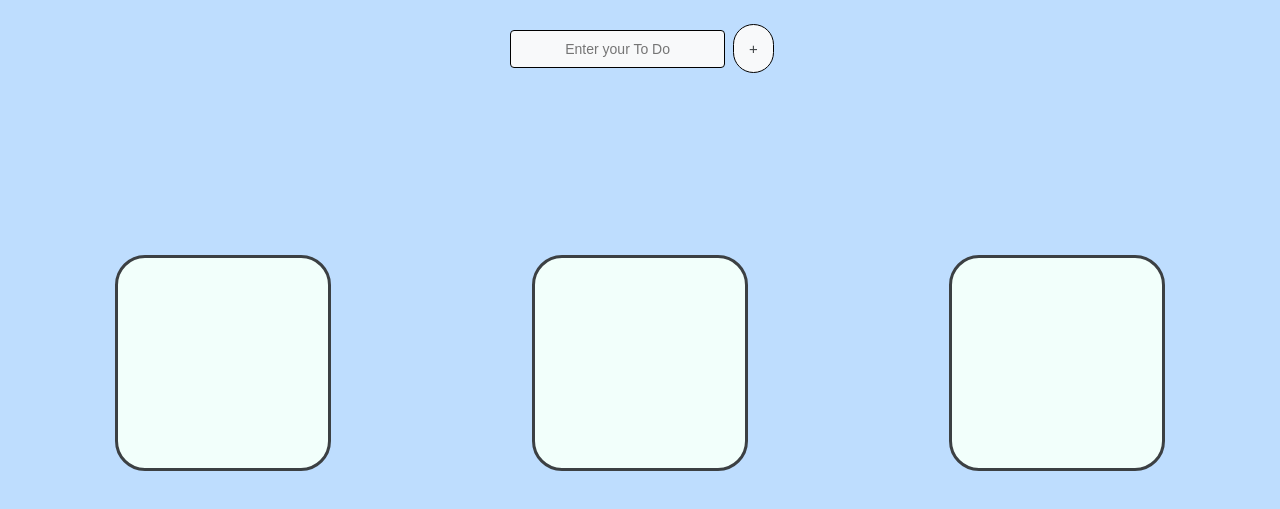
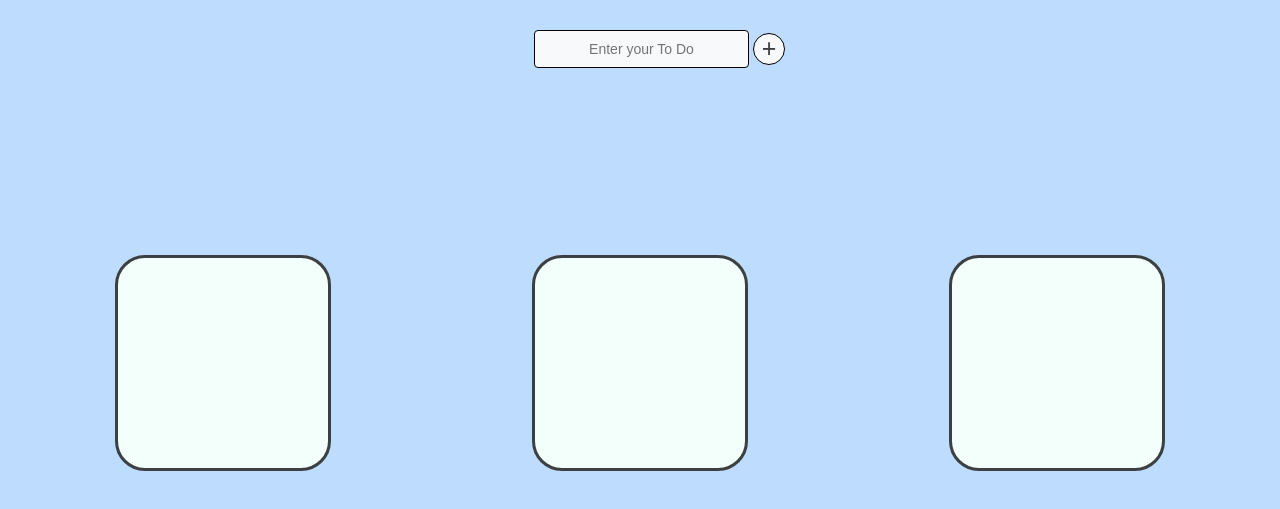
Before and after one commit to FriedrichtenHagen/todo-List, a plain HTML site: page index.html in a window 1280 px wide. Shown: the part 81-590 px from the top of the page. Drawn offline with Linux system fonts and the light colour scheme.

Commit message:
Update CSS

```diff
--- a/style.css
+++ b/style.css
@@ -12,6 +12,11 @@ body{
     background-color: #beddfe;
     margin: 0px;
 }
+.inputAndButton{
+    padding-left: 35px;
+    display: flex;
+    align-items: center;
+}
 input{
     min-height: 30px;
 }
@@ -21,16 +26,21 @@ button{
     border-radius: 100px;
     color: #3c4043;
     font-family: arial,sans-serif;
-    font-size: 15px;
+    font-size: 25px;
     padding: 15px;
     cursor: pointer;
+    width: 10px;
+    height: 10px;
+    display: flex;
+    justify-content: center;
+    align-items: center;
 }
 .content{
     display: flex;
     flex-direction: column;
     justify-content:flex-start;
     align-items: center;
-    height: 300px;
+    min-height: 300px;
 }
 .header{
     display: flex;
@@ -57,6 +67,7 @@ button{
     padding: 5px;
     transition: all .2s ease-in-out;
     min-height: 200px;
+    margin-bottom: 10px;
 }
 .login{
     margin: 5px;
```
